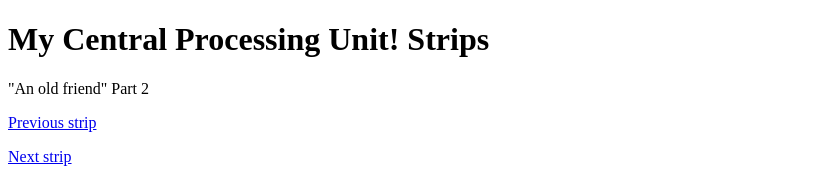
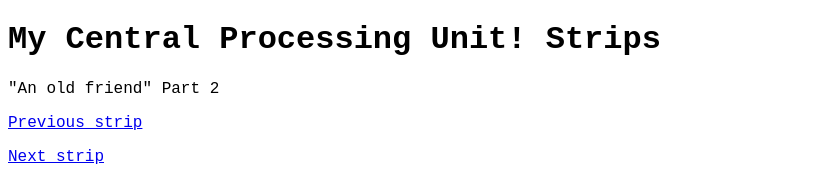
Before and after one commit to blabambs/blabambs.github.io, a plain HTML site: page Strips/Strip_2/index.html in a window 1280 px wide. Shown: the top 180 px of the page, without its empty margins (0-831 px from the left). Drawn offline with Linux system fonts and the light colour scheme.

Commit message:
Update index.html

```diff
--- a/Strips/Strip_2/index.html
+++ b/Strips/Strip_2/index.html
@@ -7,10 +7,10 @@
 </head>
 <body>
 
-<h1>My Central Processing Unit! Strips</h1>
-<p>"An old friend" Part 2 </p>
-<p><a href="https://blabambs.github.io/Strips/Strip_1/">Previous strip</a></p>
-<p><a href="https://blabambs.github.io/Strips/Strip_3/">Next strip</a></p>
+<h1 style="font-family: 'Liberation Mono', sans-serif;">My Central Processing Unit! Strips</h1>
+<p style="font-family: 'Liberation Mono', sans-serif;">"An old friend" Part 2 </p>
+<p style="font-family: 'Liberation Mono', sans-serif;"><a href="https://blabambs.github.io/Strips/Strip_1/">Previous strip</a></p>
+<p style="font-family: 'Liberation Mono', sans-serif;"><a href="https://blabambs.github.io/Strips/Strip_3/">Next strip</a></p>
 
   <img src="https://github.com/blabambs/blabambs.github.io/blob/main/Strips/Image/Strip%202.jpg?raw=true">
 
```
